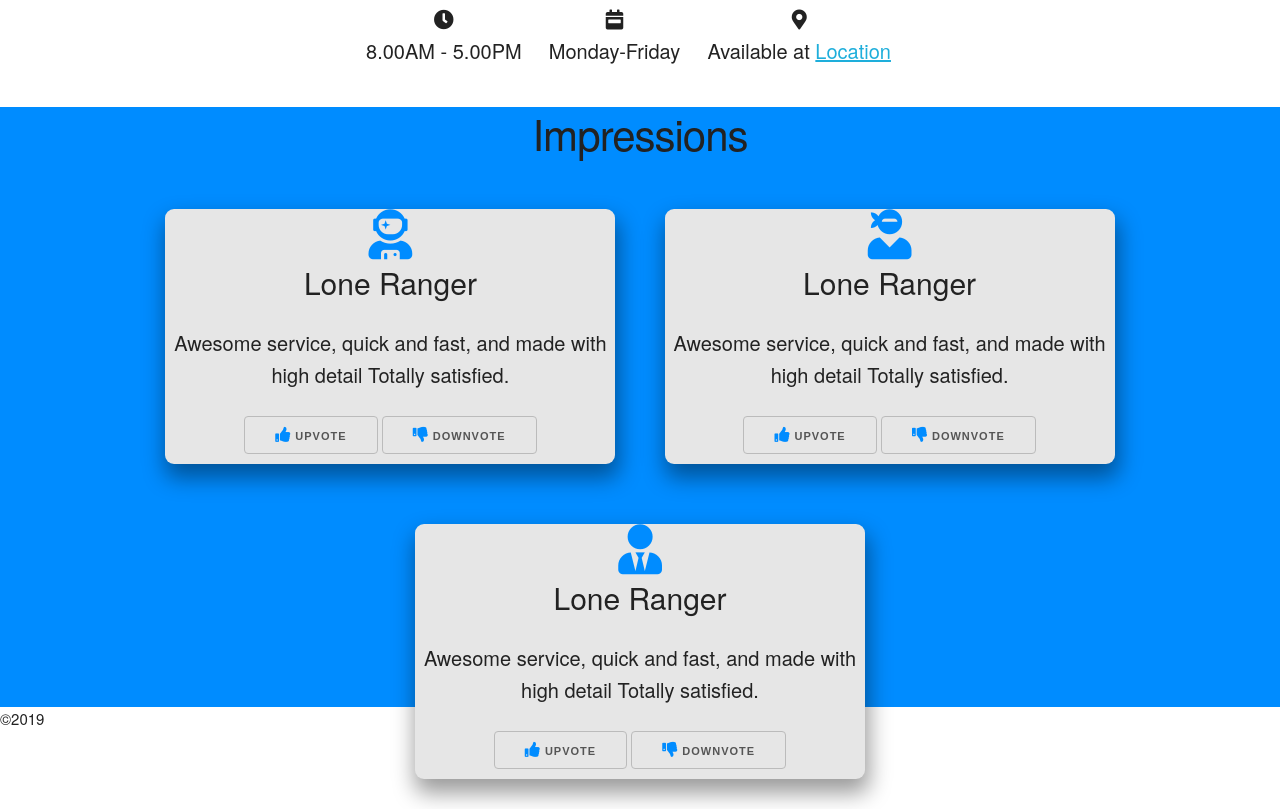
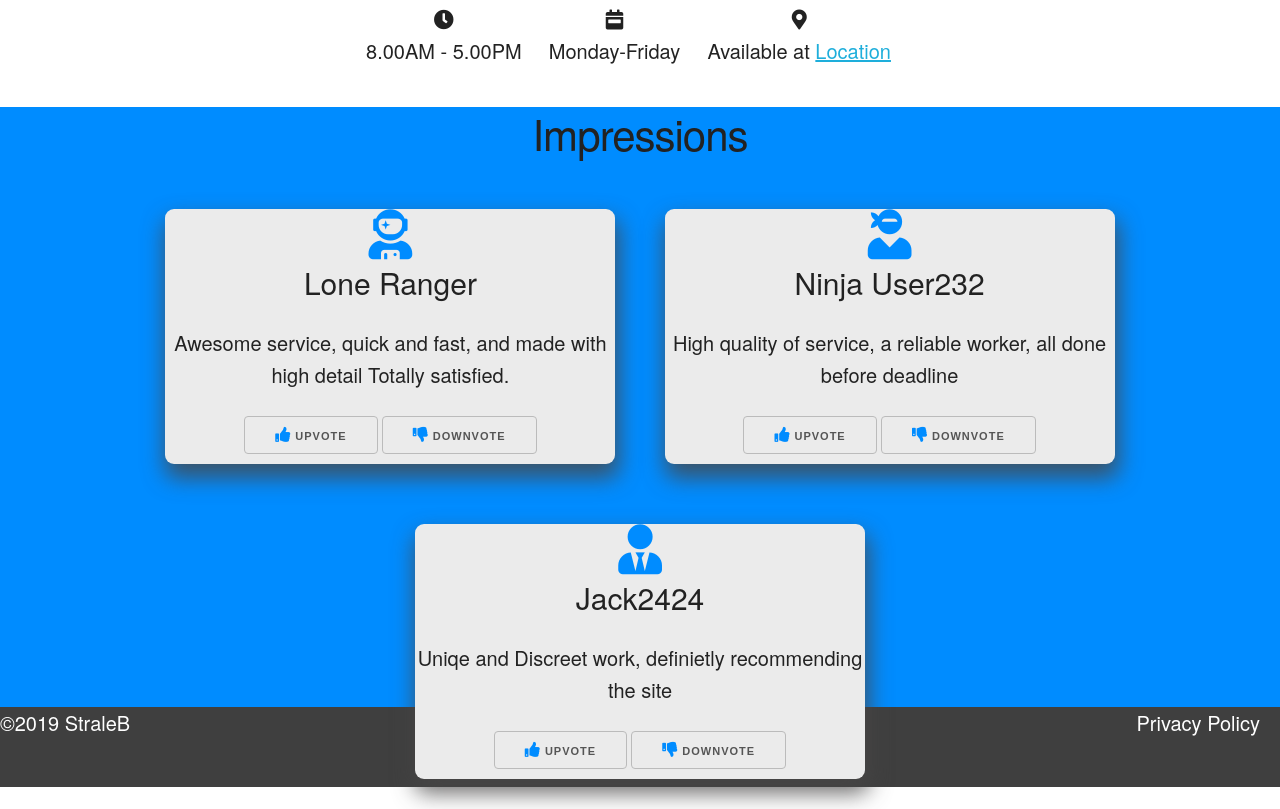
Before and after one commit to StraleB/Website-template-made-with-Skeleton-css, a plain HTML site: page index.html in a window 1280 px wide. Shown: the part 1216-2025 px from the top of the page. Drawn offline with nearby package versions, Linux system fonts and the light colour scheme.

Commit message:
changed the impressions content, and added footer

```diff
--- a/index.html
+++ b/index.html
@@ -77,21 +77,25 @@
       </article>
 
       <article class="ImpressionTwo">
-            <i class="fas fa-user-ninja"></i> <h6>Lone Ranger</h6>
-            <p>Awesome service, quick and fast, and made with high detail Totally satisfied.</p>
+            <i class="fas fa-user-ninja"></i> <h6>Ninja User232</h6>
+            <p>High quality of service, a reliable worker, all done before deadline </p>
             <button class="like"><i class="fas fa-thumbs-up"></i> upvote</button>
             <button class="dislike"><i class="fas fa-thumbs-down"></i> downvote</button>
           </article>
 
           <article class="ImpressionThree">
-                <i class="fas fa-user-tie"></i> <h6>Lone Ranger</h6>
-                <p>Awesome service, quick and fast, and made with high detail Totally satisfied.</p>
+                <i class="fas fa-user-tie"></i> <h6>Jack2424</h6>
+                <p>Uniqe and Discreet work, definietly recommending the site</p>
                 <button class="like"><i class="fas fa-thumbs-up"></i> upvote</button>
                 <button class="dislike"><i class="fas fa-thumbs-down"></i> downvote</button>
               </article>
     </div>
 </div>
 
-    <footer class="footer">&copy;2019</footer>
+    <footer class="footer"> &copy;2019
+   <a href="">StraleB</a>
+   <p>Privacy Policy</p>
+
+    </footer>
 </body>
 </html>
--- a/style/style.css
+++ b/style/style.css
@@ -117,11 +117,11 @@ ul li {
 
 
 .impressions article{
-    background:#e6e6e6;
+    background:rgb(235, 235, 235);
     width:30em;
     border-radius:9px;
     text-align: center;
-    box-shadow: 2px 12px 22px 2px #00000065;
+    box-shadow: 2px 12px 22px 2px hsla(0, 1%, 28%, 0.808);
     display: inline-block;
     margin: 2em 1.5em;
 }
@@ -167,3 +167,26 @@ font-size: 2em;
 .impressions .fa-user-tie{
     font-size: 5rem;
 }
+
+.footer{
+    height: 4em;
+    background:#3f3f3f;
+    font-size: 2rem;
+    color: white;
+}
+
+.footer a{
+    color: white;
+    text-decoration: none;
+
+}
+
+.footer a:hover{
+    color: aqua;
+}
+
+.footer p{
+    float: right;
+    cursor: pointer;
+    padding-right:2rem;
+}
```
